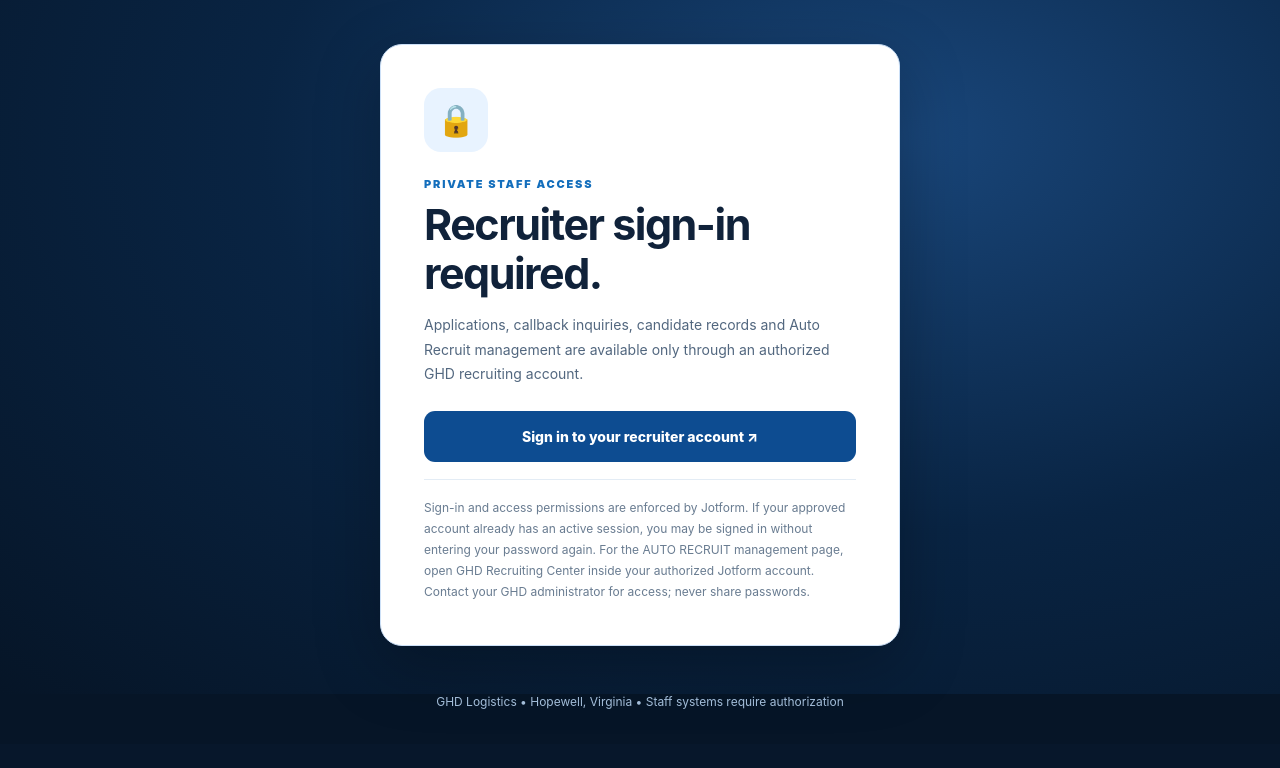
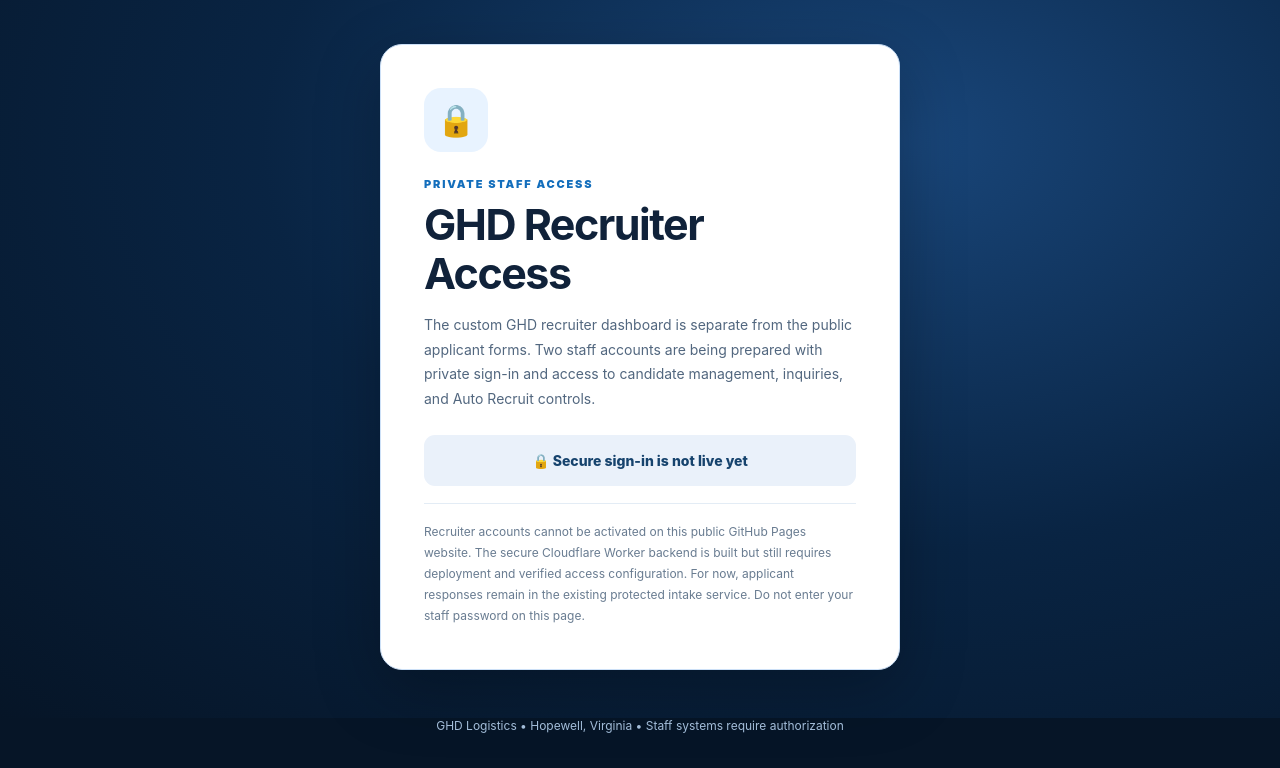
Before and after one commit to railin360/ghd-recruiting-center-web, a plain HTML site: page recruiter.html in a window 1280 px wide. Shown: the part 83-851 px from the top of the page. Before the commit the page ends 827 px from the top, so only its background shows below. Drawn offline with Linux system fonts and the light colour scheme.

Commit message:
Correct GHD custom recruiter sign-in page: no Jotform redirect or fake login claims

```diff
--- a/recruiter.html
+++ b/recruiter.html
@@ -32,10 +32,10 @@ body{background:#07172b;color:#edf4ff}
 <section class="auth-panel" aria-labelledby="auth-title">
 <div class="auth-lock" aria-hidden="true">🔒</div>
 <div class="auth-eyebrow">PRIVATE STAFF ACCESS</div>
-<h1 id="auth-title">Recruiter sign-in required.</h1>
-<p>Applications, callback inquiries, candidate records and Auto Recruit management are available only through an authorized GHD recruiting account.</p>
-<a class="auth-submit" href="https://www.jotform.com/inbox/263164017136047" rel="noopener noreferrer">Sign in to your recruiter account ↗</a>
-<p class="auth-small">Sign-in and access permissions are enforced by Jotform. If your approved account already has an active session, you may be signed in without entering your password again. For the AUTO RECRUIT management page, open GHD Recruiting Center inside your authorized Jotform account. Contact your GHD administrator for access; never share passwords.</p>
+<h1 id="auth-title">GHD Recruiter Access</h1>
+<p>The custom GHD recruiter dashboard is separate from the public applicant forms. Two staff accounts are being prepared with private sign-in and access to candidate management, inquiries, and Auto Recruit controls.</p>
+<div class="auth-submit" role="status" aria-live="polite" style="background:#eaf1fa;color:#16436d">🔒 Secure sign-in is not live yet</div>
+<p class="auth-small">Recruiter accounts cannot be activated on this public GitHub Pages website. The secure Cloudflare Worker backend is built but still requires deployment and verified access configuration. For now, applicant responses remain in the existing protected intake service. Do not enter your staff password on this page.</p>
 </section>
 </main>
 <footer class="auth-footer">GHD Logistics • Hopewell, Virginia • Staff systems require authorization</footer>
```
